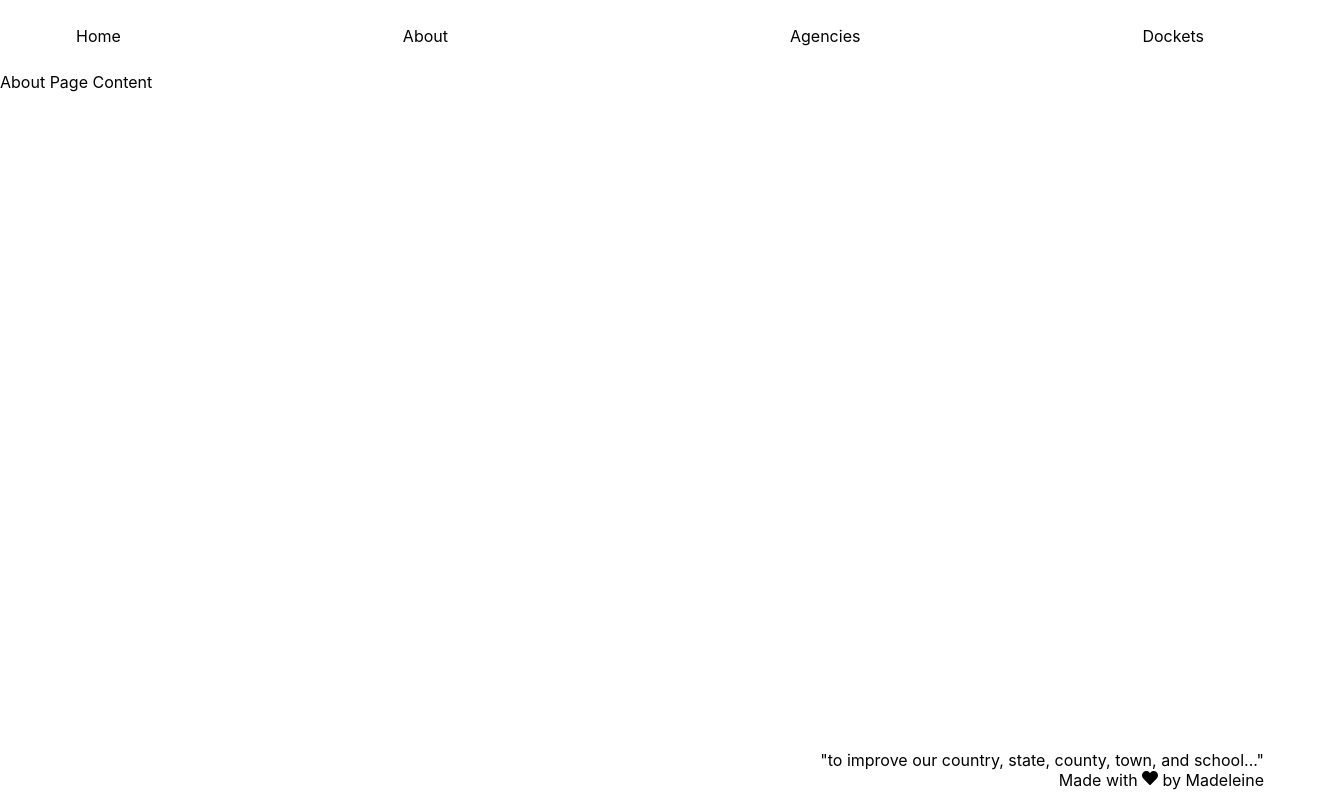
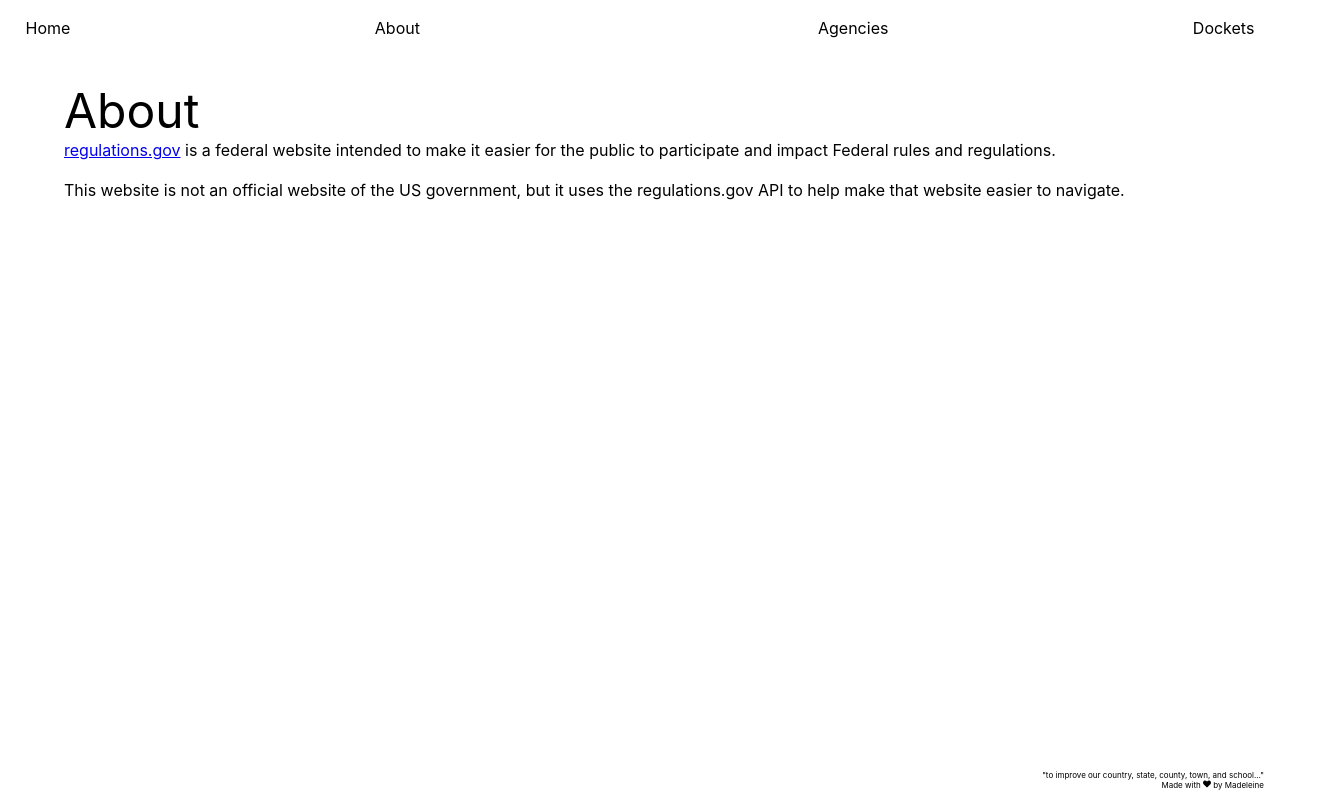
Before and after one commit to iamalivetoday/fed_reg_viz, a React (Create React App) app in the folder regulations-frontend/: page /about in a window 1280 px wide. Shown: the whole page, 1344 px wide, since content can reach past the window. Built offline with nearby package versions, Linux system fonts and the light colour scheme.

Commit message:
frontend changes

```diff
--- a/regulations-frontend/src/App.css
+++ b/regulations-frontend/src/App.css
@@ -26,9 +26,12 @@
 }
 
 .App-link {
-  color: #61dafb;
+  color: darkgreen;
 }
 
+link {
+  color: darkgreen;
+}
 @keyframes App-logo-spin {
   from {
     transform: rotate(0deg);
--- a/regulations-frontend/src/components/AgencyButton.js
+++ b/regulations-frontend/src/components/AgencyButton.js
@@ -1,21 +1,23 @@
-import React from 'react';
-import styled, { css } from 'styled-components';
+import React, { useState } from 'react';
+import styled from 'styled-components';
 
 const Button = styled.button`
-  background-color: darkblue;
-  color: white;
   border: none;
   border-radius: 15px;
   padding: 10px 20px;
   margin: 15px;
   cursor: pointer;
   font-size: 16px;
-  position: relative; // Add this for tooltip positioning
+  position: relative;
+  width: 150px; // fixed width
+  height: 50px; // fixed height
+  white-space: normal; // allow text to wrap
+  overflow-wrap: break-word; // break long words if necessary
 
   &:hover {
     opacity: 0.8;
-    outline: 2px solid gold; // Gold outline on hover
-    box-shadow: 0 0 10px gold; // Gold shadow on hover
+    outline: 2px solid blue;
+    box-shadow: 0 0 10px blue;
   }
 
   &:focus {
@@ -23,31 +25,38 @@
   }
 `;
 
-// Added Tooltip for full name display
-const Tooltip = styled.div`
-  visibility: hidden;
-  width: 120px;
-  background-color: black;
-  color: #fff;
-  text-align: center;
-  border-radius: 6px;
-  padding: 5px 0;
-  position: absolute;
-  z-index: 1;
-  bottom: 100%;
-  left: 50%;
-  margin-left: -60px;
-
-  ${Button}:hover & {
-    visibility: visible;
-  }
+const SmallText = styled.div`
+  font-size: 12px; // smaller font size for full agency name
+  line-height: 1.2;
 `;
 
 const AgencyButton = ({ agencyId, fullAgencyName, onClick }) => {
+  const [displayText, setDisplayText] = useState(agencyId);
+  const [isHovered, setIsHovered] = useState(false);
+
+  const handleMouseOver = () => {
+    setDisplayText(fullAgencyName);
+    setIsHovered(true);
+  };
+
+  const handleMouseLeave = () => {
+    setDisplayText(agencyId);
+    setIsHovered(false);
+  };
+
   return (
-    <Button onClick={() => onClick(agencyId)}>
-      {agencyId}
-      <Tooltip>{fullAgencyName}</Tooltip>
+    <Button
+      onClick={() => onClick(agencyId)}
+      onMouseOver={handleMouseOver}
+      onMouseLeave={handleMouseLeave}
+    >
+      {isHovered ? (
+        <SmallText>
+          {displayText}
+        </SmallText>
+      ) : (
+        displayText
+      )}
     </Button>
   );
 };
--- a/regulations-frontend/src/components/Footer.js
+++ b/regulations-frontend/src/components/Footer.js
@@ -14,6 +14,7 @@
   position: fixed;
   left:0;
   bottom:0;
+  font-size: 0.5rem;
   right:0;
 `;
 
--- a/regulations-frontend/src/components/NavBar.js
+++ b/regulations-frontend/src/components/NavBar.js
@@ -6,16 +6,14 @@
   display: flex;
   justify-content: space-between; /* Ensures space between the groups */
   padding: 1rem;
-  background: white;
-  color: black;
 `;
 
 const NavLink = styled(Link)`
-  padding: 10px 20px;
-  margin: 0 40px; /* Spacing between links */
+  padding: 0.1em 0.2em;
+  color: inherit;
+  margin: 0 0.4em; /* Spacing between links */
   text-decoration: none;
-  color: black;
-  border-radius: 20px;
+  border-radius: 0.2em;
   transition: background-color 0.3s;
 
   &:nth-child(2) {
@@ -23,7 +21,7 @@
   }
 
   &:hover {
-    background-color: #6259ca; /* Color for hover state */
+    background-color: inherit; /* Color for hover state */
   }
 `;
 
--- a/regulations-frontend/src/pages/AboutPage.js
+++ b/regulations-frontend/src/pages/AboutPage.js
@@ -1,12 +1,54 @@
 import React from 'react';
+import styled from 'styled-components';
+
+
+const AboutPageContainer = styled.div`
+  display: flex;
+  height: 100%;
+  width: 100%;
+  flex-direction: column;
+  align-items: left;
+  justify-content: center;
+  margin-top: 2%;
+  margin-left: 5%;
+  margin-right: 5%
+  margin-bottom: 2%;
+`;
+
+const AboutTitle = styled.div`
+  font-size: 3em;
+  display: inline-block;
+`;
+
+const AboutBody = styled.a`
+  font-size: 1em;
+  margin-right: 5%;
+  padding-right: 5%;
+
+`;
+
 
 const AboutPage = () => {
-  return <div>About Page Content</div>;
+  return (
+    <AboutPageContainer>
+      <AboutTitle>
+        About
+      </AboutTitle>
+      <AboutBody>
+        <a href="https://www.regulations.gov">regulations.gov</a> is a federal website intended to make it easier for the public to participate and impact Federal rules and regulations.
+        <br/> <br/>
+        This website is not an official website of the US government, but it uses the regulations.gov API
+        to help make that website easier to navigate.
+      </AboutBody>
+    </AboutPageContainer>
+  );
 };
 
 export default AboutPage;
 
 /*
+FAQ
+what are regulations?
 Regulations are like laws, but they don't need to be passed by Congress.
 Instead, they're issued by agencies.
 Agencies submit their proposed regulations to the public, and people leave comments on whether they think the proposed regulation is a good or bad idea.
@@ -14,7 +56,9 @@
 
 Some examples of proposed regulations:
 You can see why it's important for people to participate in the rulemaking process by
+AI, noncompetes,
 
+How to use this websites
 You can use this website to look through our proposed federal regulations and see what people think about them, and post comments.
 */
 
--- a/regulations-frontend/src/pages/AgenciesPage.js
+++ b/regulations-frontend/src/pages/AgenciesPage.js
@@ -35,16 +35,10 @@
   justify-content: flex-start;
 `;
 
-const Title = styled.h1`
+const Title = styled.div`
   margin-top: 0;
   margin-bottom: 20px;
   font-size: 2.5em;
-`;
-
-const StyledAgencyButton = styled(AgencyButton)`
-  margin: 10px;
-  padding: 20px; // Increase padding for larger button
-  font-size: 1.2em; // Larger text
 `;
 
 const AgencyTable = styled.table`
@@ -73,7 +67,7 @@
     <AgenciesPageContainer>
       <Title>Some of our beautiful federal agencies</Title>
       {agencies.map((agency) => (
-        <StyledAgencyButton
+        <AgencyButton
           key={agency.acronym}
           agencyId={agency.acronym}
           fullAgencyName={agency.fullName}
--- a/regulations-frontend/src/pages/HomePage.js
+++ b/regulations-frontend/src/pages/HomePage.js
@@ -9,21 +9,22 @@
   height: 100%;
   width: 100%;
   flex-direction: column;
-  align-items: left;
-  justify-content: center;
+  align-items: stretch;
+  justify-content: space-evenly;
   margin-top: 2%;
   margin-left: 5%;
+  margin-bottom: 2%;
 `;
 
 const StyledContent = styled.div`
-  font-size: 10em;
-  display: inline-block;
+  font-size: 3rem;
+  flex-direction: column;
+  display: inline;
 `;
 
-
 const BodyText = styled.a`
-  margin: none;
-  padding: none;
+  flex-direction: column;
+  display: flex;
 `;
 
 const HomePage = () => {
@@ -38,7 +39,7 @@
     <>
         <HomePageContainer>
           <StyledContent>
-            What do <br/>
+            <BodyText>What do </BodyText>
             <Typewriter
               options={{
                 showCursor: false,
@@ -50,15 +51,18 @@
                 deleteSpeed: 100,
               }}
             />
-            think about <br/>
-            <BodyText
-            > our proposed federal regulations? </BodyText>
             <FaArrowRightLong
-              style={{ position: 'relative', left: '30px', top: '30px' }}
+              style={{ position: 'fixed', right: '1em', top: '1em' }}
+              size={140}
               onClick={() => handleNavigation('/agencies')}
               onMouseOver={({target})=>target.style.color="green"}
               onMouseOut={({target})=>target.style.color="black"}
             />
+            <BodyText>think about </BodyText>
+            <BodyText>our proposed </BodyText>
+            <BodyText
+            > federal regulations? </BodyText>
+
           </StyledContent>
         </HomePageContainer>
 
```
Also changed, not shown: regulations-frontend/src/components/HomeNavBar.js (deleted, +0 -45 lines).
